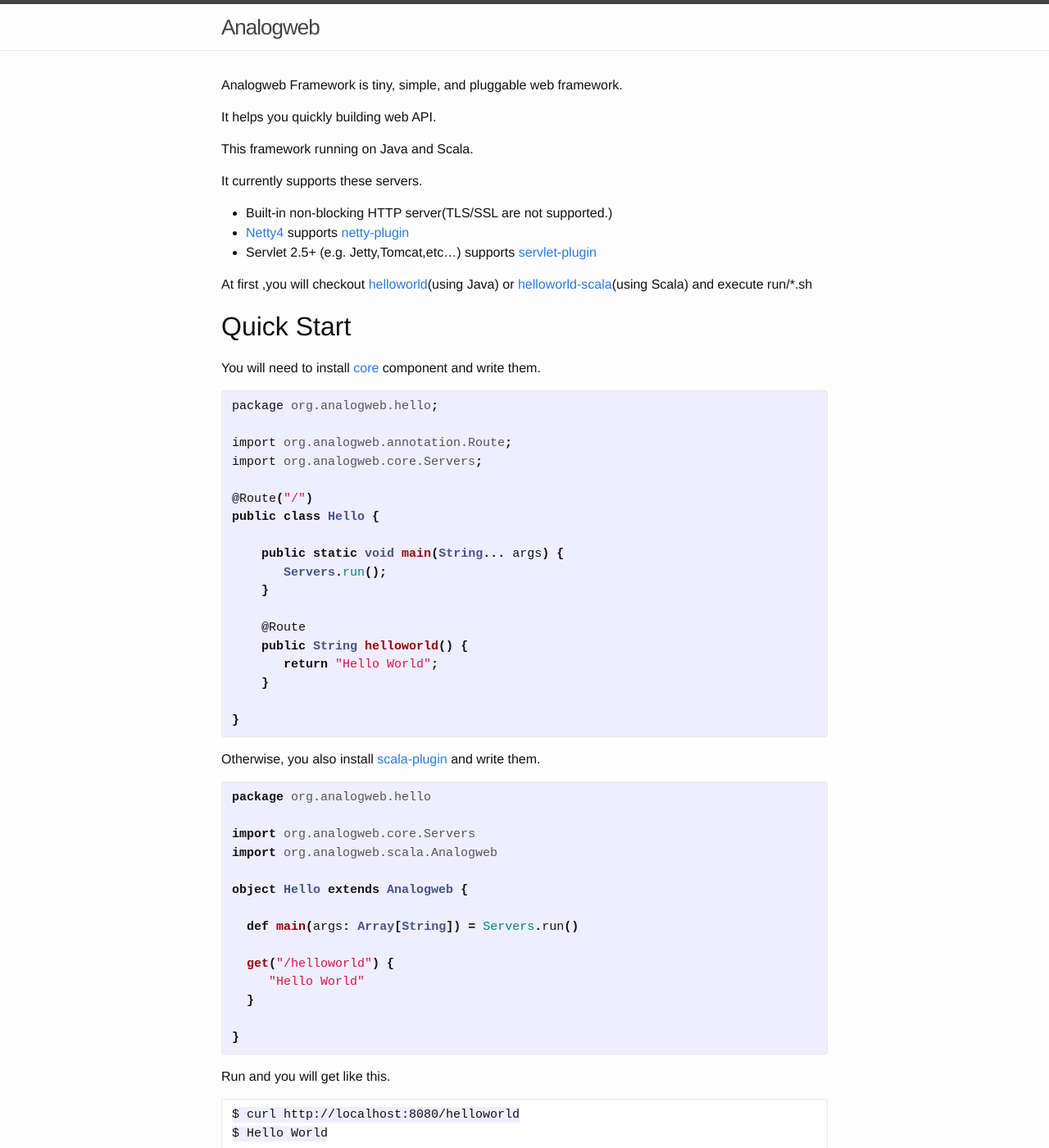
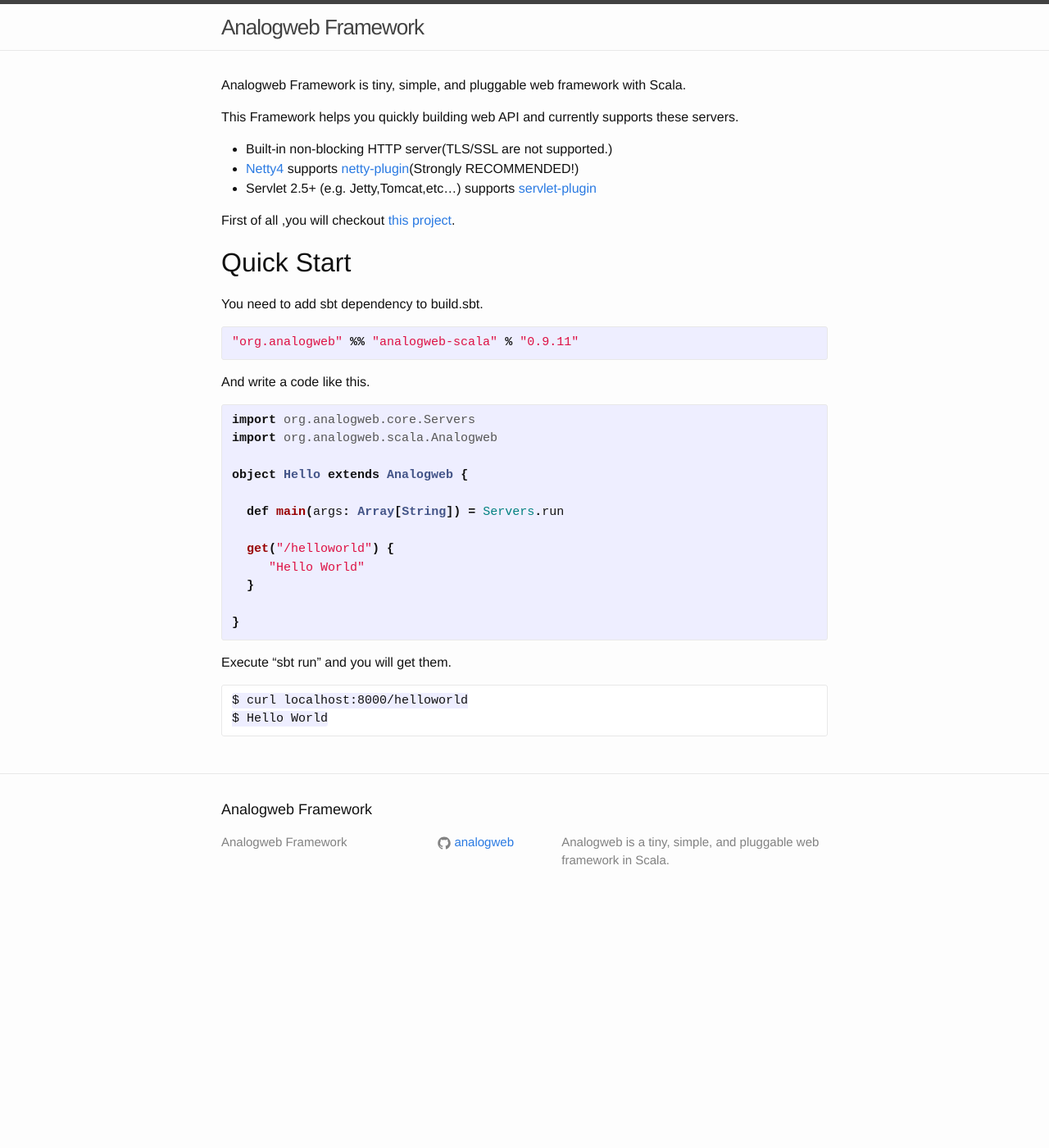
Before and after one commit to analogweb/analogweb.github.io, a Jekyll site: the page built from index.md, in a window 1280 px wide and 1400 px high. Shown: the whole window at 82% size. Built offline with Jekyll 4.4.1, drawn with Linux system fonts in a browser that asks for light colours; some of the changed text lies outside the part shown.

Commit message:
Updating documents.

```diff
--- a/_config.yml
+++ b/_config.yml
@@ -1,12 +1,12 @@
 # Site settings
-title: Analogweb
-email: snowgoose.yk@gmail.com
+title: Analogweb Framework
+email:
 description: > # this means to ignore newlines until "baseurl:"
-  Analogweb is a tiny, simple, and pluggable web framework.
+  Analogweb is a tiny, simple, and pluggable web framework in Scala.
 baseurl: "" # the subpath of your site, e.g. /blog/
 url: "http://analogweb.org" # the base hostname & protocol for your site
 twitter_username:
-github_username:  analogweb
+github_username: analogweb
 
 # Build settings
 markdown: kramdown
--- a/_includes/contents.md
+++ b/_includes/contents.md
@@ -1,52 +1,30 @@
-Analogweb Framework is tiny, simple, and pluggable web framework.
+Analogweb Framework is tiny, simple, and pluggable web framework with Scala.
 
-It helps you quickly building web API.
-
-This framework running on Java and Scala.
-
-It currently supports these servers.
+This Framework helps you quickly building web API and currently supports these servers.
 
 * Built-in non-blocking HTTP server(TLS/SSL are not supported.)
-* [Netty4](http://netty.io) supports [netty-plugin](https://github.com/analogweb/netty-plugin)
+* [Netty4](http://netty.io) supports [netty-plugin](https://github.com/analogweb/netty-plugin)(Strongly RECOMMENDED!)
 * Servlet 2.5+ (e.g. Jetty,Tomcat,etc...) supports [servlet-plugin](https:github.com/analogweb/servlet-plugin)
 
-At first ,you will checkout [helloworld](https://github.com/analogweb/helloworld)(using Java) or [helloworld-scala](https://github.com/analogweb/helloworld-scala)(using Scala) and execute run/\*.sh
+First of all ,you will checkout [this project](https://github.com/analogweb/analogweb-scala-examples).
 
 #  Quick Start
-You will need to install [core](https://github.com/analogweb/core) component and write them.
 
-{% highlight java %}
-package org.analogweb.hello;
+You need to add sbt dependency to build.sbt.
 
-import org.analogweb.annotation.Route;
-import org.analogweb.core.Servers;
-
-@Route("/")
-public class Hello {
-
-    public static void main(String... args) {
-       Servers.run();
-    }
-
-    @Route
-    public String helloworld() {
-       return "Hello World";
-    }
-
-}
+{% highlight scala %}
+"org.analogweb" %% "analogweb-scala" % "0.9.11"
 {% endhighlight %}
 
-Otherwise, you also install [scala-plugin](https://github.com/analogweb/scala-plugin) and write them.
+And write a code like this.
 
 {% highlight scala %}
-package org.analogweb.hello
-
 import org.analogweb.core.Servers
 import org.analogweb.scala.Analogweb
 
 object Hello extends Analogweb {
 
-  def main(args: Array[String]) = Servers.run()
+  def main(args: Array[String]) = Servers.run
 
   get("/helloworld") {
      "Hello World"
@@ -55,7 +33,7 @@
 }
 {% endhighlight %}
 
-Run and you will get like this.
+Execute "sbt run" and you will get them.
 
-    $ curl http://localhost:8080/helloworld
+    $ curl localhost:8000/helloworld
     $ Hello World
```
